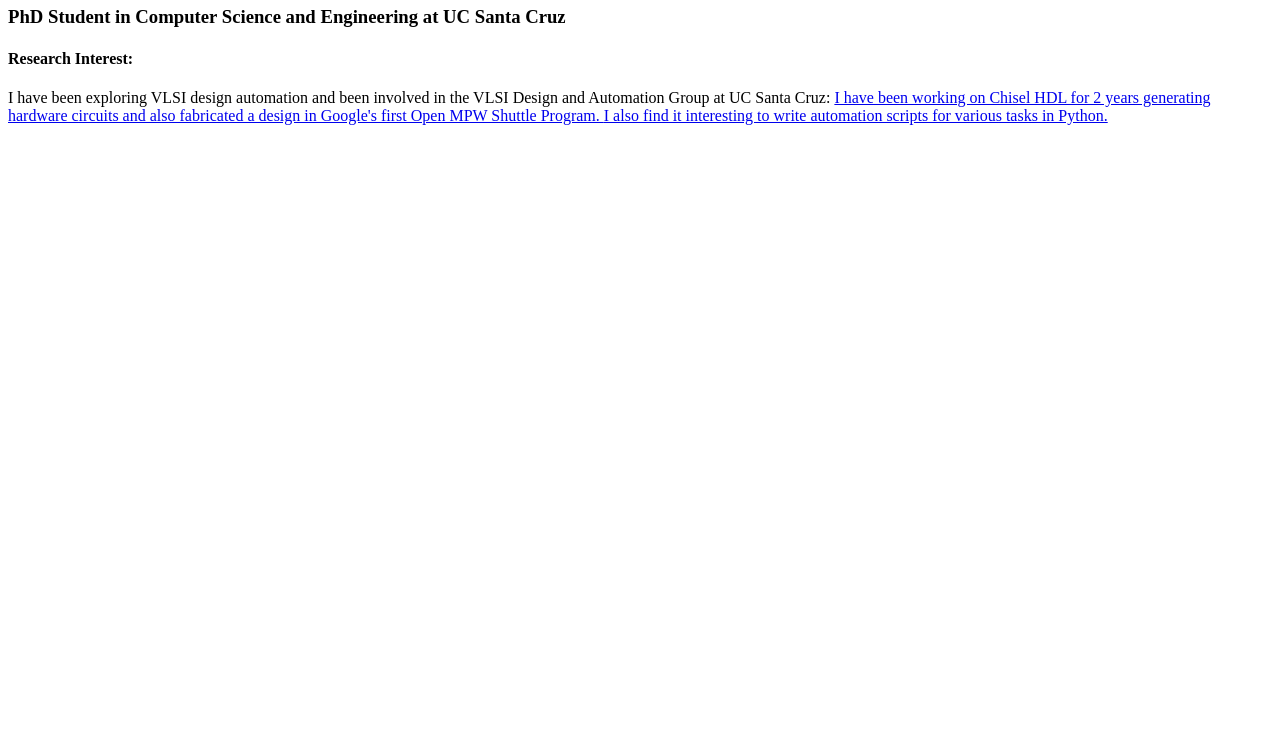
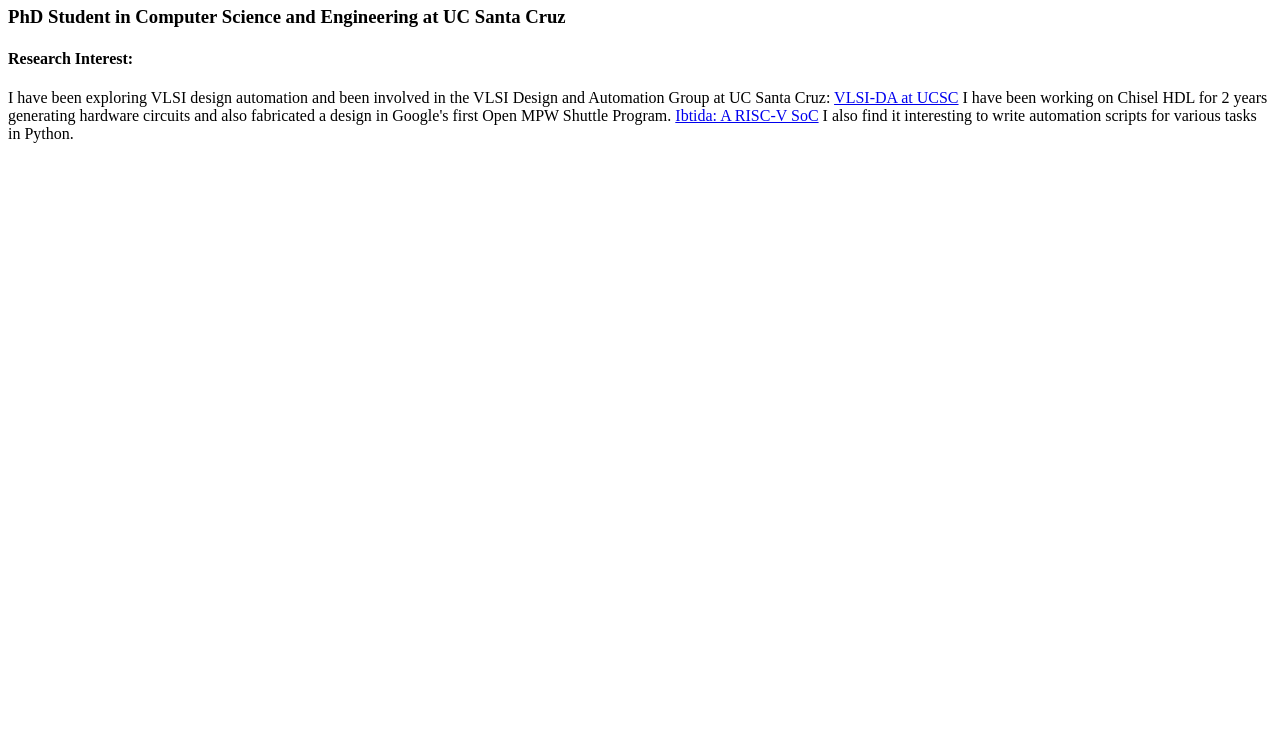
Before and after one commit to hadirkhan10/bio, a plain HTML site: page index.html in a window 1280 px wide. Shown: the part 60-800 px from the top of the page. Drawn offline with Linux system fonts and the light colour scheme.

Commit message:
Update index.html

```diff
--- a/index.html
+++ b/index.html
@@ -4,9 +4,9 @@
     <h3> PhD Student in Computer Science and Engineering at UC Santa Cruz </h3>
     <h4> Research Interest: </h4>
     <p> I have been exploring VLSI design automation and been involved in the VLSI Design and Automation Group at UC Santa Cruz:
-      <a href="https://vlsida.soe.ucsc.edu"/>
+      <a href="https://vlsida.soe.ucsc.edu">VLSI-DA at UCSC</a>
       I have been working on Chisel HDL for 2 years generating hardware circuits and also fabricated a design in Google's
-      first Open MPW Shuttle Program. <a href="https://www.efabless.com/projects/10"/>
+      first Open MPW Shuttle Program. <a href="https://www.efabless.com/projects/10">Ibtida: A RISC-V SoC</a>
       I also find it interesting to write automation scripts for various tasks in Python. </p>
   </body>
 </html>
```
